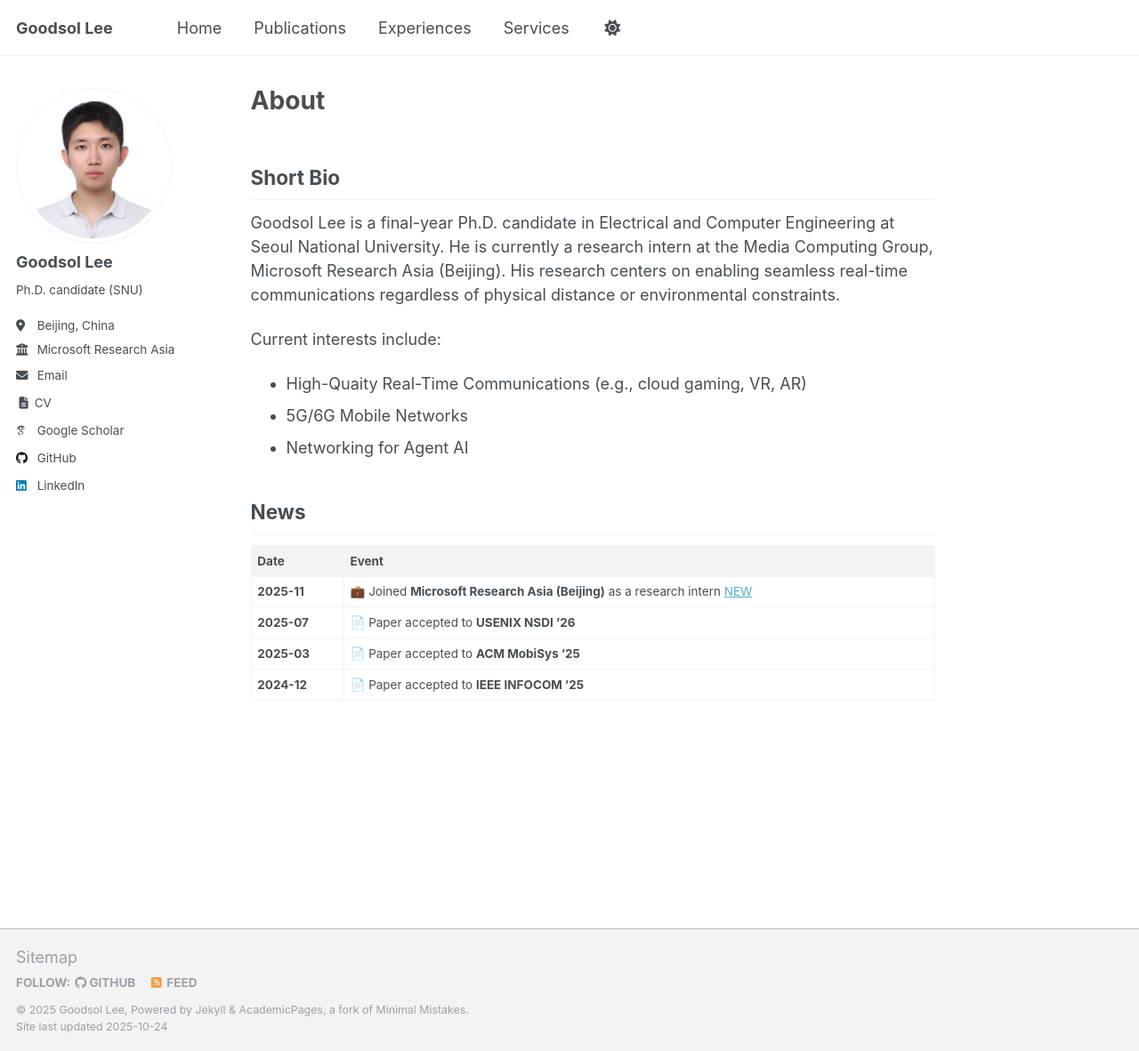
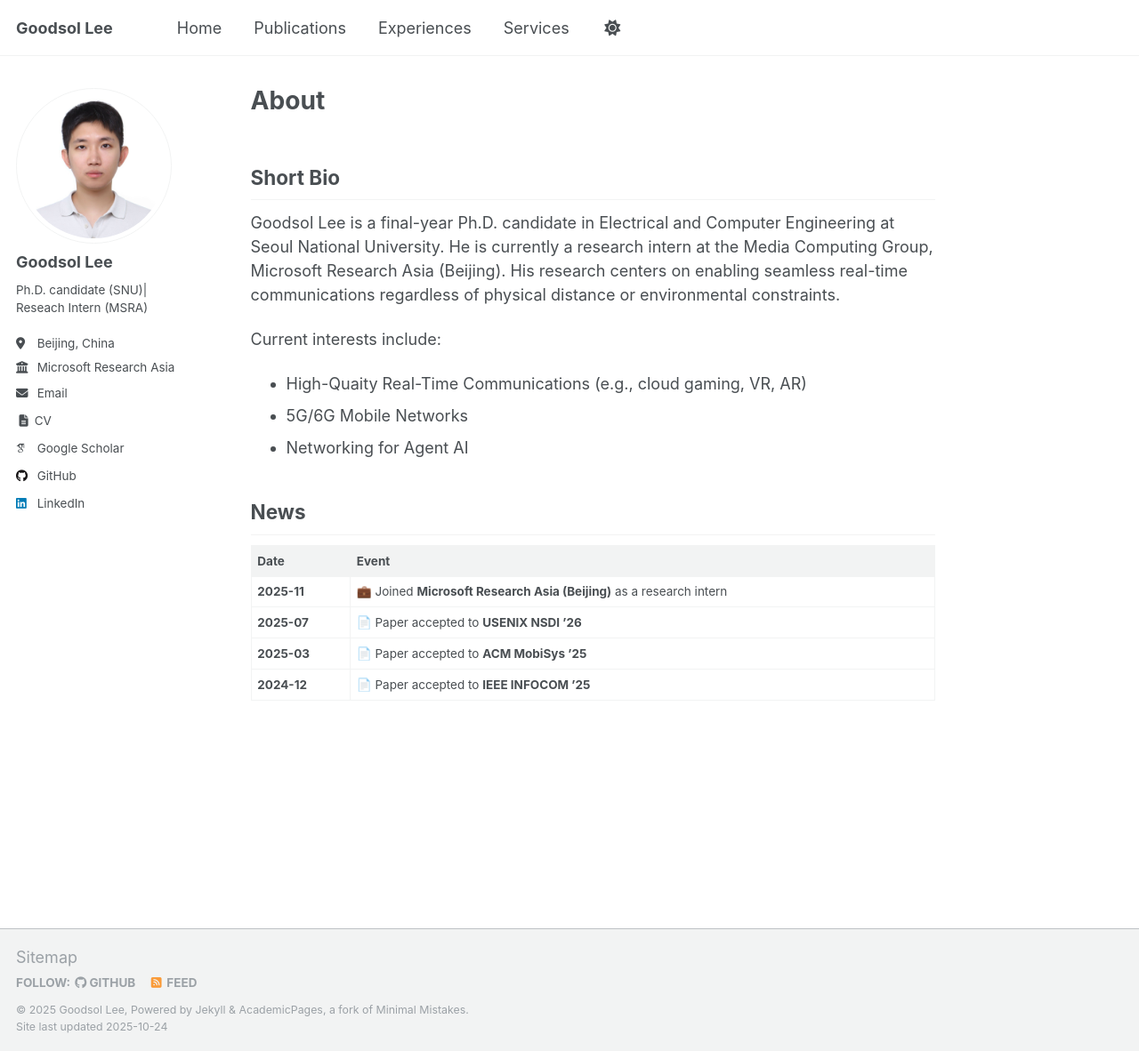
Before and after one commit to goodsollee/GoodsolLee.github.io, a Jekyll site: the page built from _pages/about.md, in a window 1280 px wide and 1182 px high. Shown: the whole window at 89% size. Built offline with Jekyll 4.4.1, drawn with Linux system fonts in a browser that asks for light colours; some web fonts are replaced; a script that is not in the unit is left out.

Commit message:
Added: Experience2

```diff
--- a/_config.yml
+++ b/_config.yml
@@ -12,7 +12,7 @@ site_theme               : "default"
 title                    : "Goodsol Lee"
 title_separator          : "|"
 name                     : &name "Goodsol Lee"
-description              : &description "Ph.D. candidate (SNU)"
+description              : &description "Ph.D. candidate (SNU)| Reseach Intern (MSRA)"
 url                      : https://goodsollee.github.io # the base hostname & protocol for your site e.g. "https://[your GitHub username].github.io" or if you already have some other page hosted on Github then use "https://[your GitHub username].github.io/[Your Repo Name]"
 baseurl                  : "" # the subpath of your site, e.g. "/blog"
 repository               : "goodsollee/GoodsolLee.github.io"
@@ -25,7 +25,7 @@ repository               : "goodsollee/GoodsolLee.github.io"
 author:
   avatar : "me.jpeg"
   name   : "Goodsol Lee"
-  bio    : "Ph.D. candidate (SNU)"
+  bio    : "Ph.D. candidate (SNU)| Reseach Intern (MSRA)"
   location  : "Beijing, China"
   employer  : "Microsoft Research Asia"
   email     : "goodsolusa@gmail.com"
--- a/_pages/about.md
+++ b/_pages/about.md
@@ -20,7 +20,7 @@ Current interests include:
 
 | Date | Event |
 |------|-------|
-| **2025-11** | 💼 Joined **Microsoft Research Asia (Beijing)** as a research intern [NEW](https://img.shields.io/badge/NEW-brightgreen?style=flat-square) |
+| **2025-11** | 💼 Joined **Microsoft Research Asia (Beijing)** as a research intern|
 | **2025-07** | 📄 Paper accepted to **USENIX NSDI ’26** |
 | **2025-03** | 📄 Paper accepted to **ACM MobiSys ’25** |
 | **2024-12** | 📄 Paper accepted to **IEEE INFOCOM ’25** |
```
